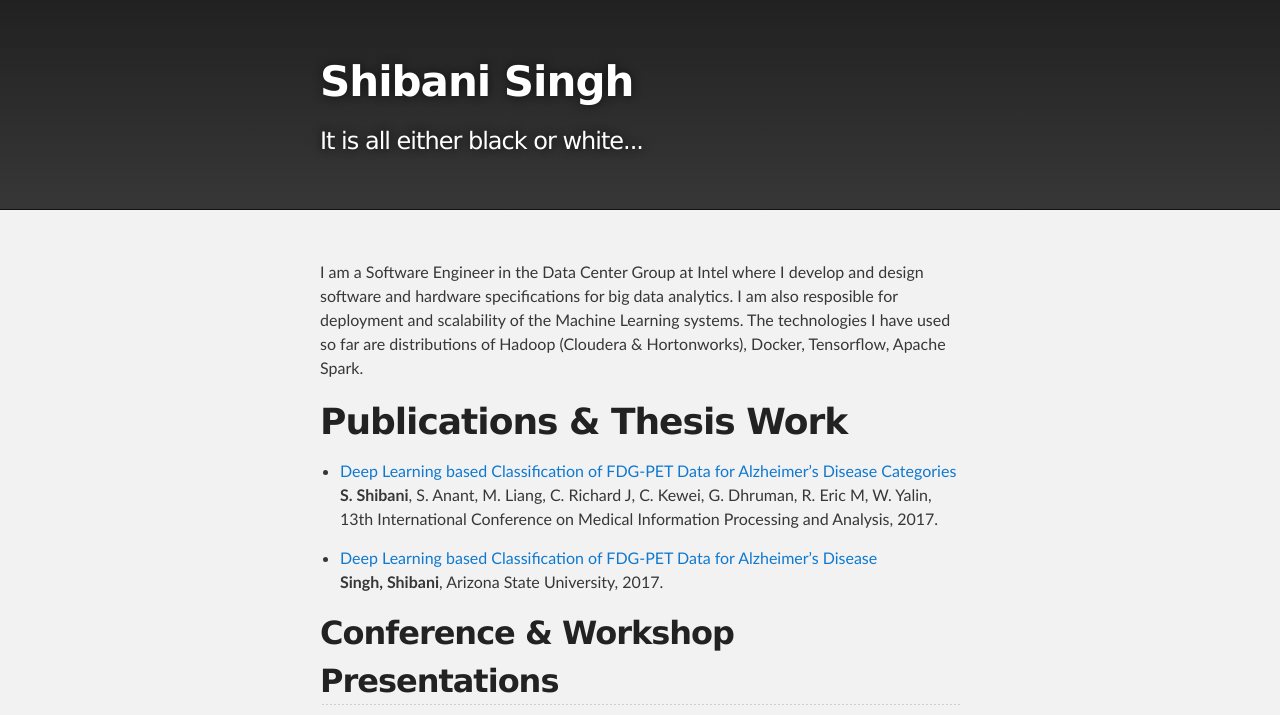
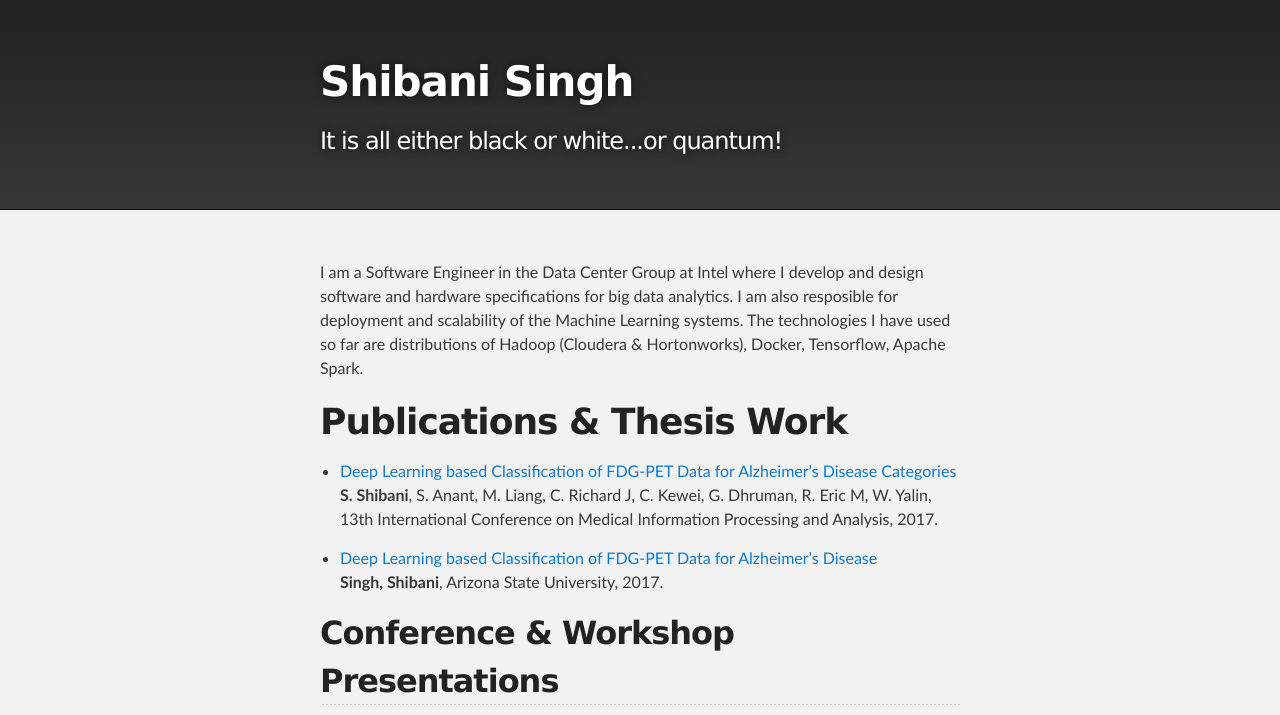
Before and after one commit to paperblack/paperblack.github.io, a Jekyll site: the page built from index.md, in a window 1280 px wide, cut to the strip 0-715 px from the top of the page. Built offline with Jekyll 4.4.1, drawn with Linux system fonts in a browser that asks for light colours.

Commit message:
Add Title change :D

```diff
--- a/_config.yml
+++ b/_config.yml
@@ -1,5 +1,5 @@
 title: Shibani Singh
-description: "It is all either black or white..."
+description: "It is all either black or white...or quantum!"
 show_downloads: false
 google_analytics: true
 theme: jekyll-theme-slate
```
